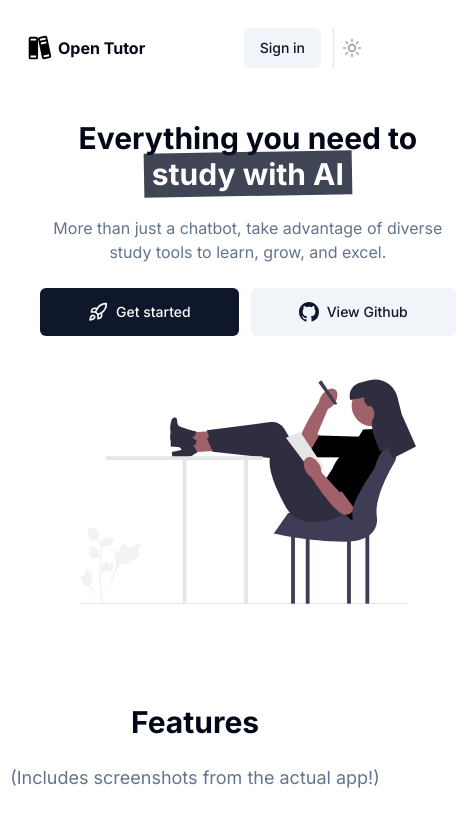
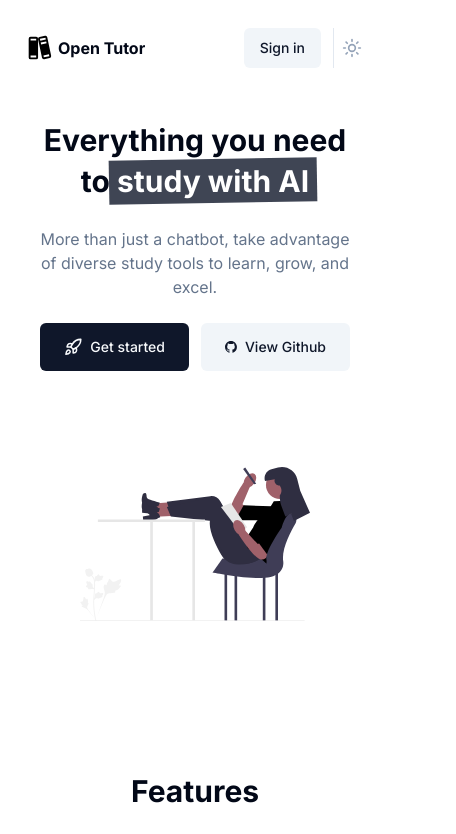
Before and after one commit to kz4killua/open-tutor, a Next.js app in the folder frontend/: page / in a window 390 px wide. Shown: the top 834 px of the page, 456 px wide, since content can reach past the window. Built offline with nearby package versions, Linux system fonts and the light colour scheme.

Commit message:
Fix layout width

```diff
--- a/frontend/src/app/page.tsx
+++ b/frontend/src/app/page.tsx
@@ -112,7 +112,7 @@ function Hero() {
     <section className="grid grid-rows-2 sm:grid-cols-2 sm:grid-rows-1 px-10 mb-10">
 
       <div className="flex flex-col items-center justify-center text-center space-y-6 py-6 md:py-12 lg:py-32">
-        <h1 className="text-3xl md:text-5xl md:leading-tight font-bold">
+        <h1 className="text-3xl leading-snug md:text-5xl md:leading-tight font-bold">
           <span className="dark:text-primary">Everything you need to </span>
           <span className=" relative whitespace-nowrap">
             <span className="absolute bg-primary dark:bg-slate-900 opacity-80 -left-2 -top-1 -bottom-1 -right-2 md:-left-3 md:-top-0 md:-bottom-0 md:-right-3 -rotate-1"></span>
@@ -122,12 +122,12 @@ function Hero() {
         <p className="mt-5 leading-normal text-muted-foreground sm:text-xl sm:leading-8">
           More than just a chatbot, take advantage of diverse study tools to learn, grow, and excel.
         </p>
-        <div className="flex gap-x-3 items-center justify-center">
-          <Button className="px-12 h-12">
+        <div className="grid grid-cols-2 gap-x-3 items-center justify-center">
+          <Button className="px-6 sm:px-12 h-12">
             <Rocket className="w-5 h-5 mr-2" />
             Get started
           </Button>
-          <Button className="px-12 h-12" variant={"secondary"}>
+          <Button className="px-6 sm:px-12 h-12" variant={"secondary"}>
             <svg viewBox="0 0 16 16" className="w-5 h-5 mr-2" fill="currentColor" aria-hidden="true">
               <path d="M8 0C3.58 0 0 3.58 0 8c0 3.54 2.29 6.53 5.47 7.59.4.07.55-.17.55-.38 0-.19-.01-.82-.01-1.49-2.01.37-2.53-.49-2.69-.94-.09-.23-.48-.94-.82-1.13-.28-.15-.68-.52-.01-.53.63-.01 1.08.58 1.23.82.72 1.21 1.87.87 2.33.66.07-.52.28-.87.51-1.07-1.78-.2-3.64-.89-3.64-3.95 0-.87.31-1.59.82-2.15-.08-.2-.36-1.02.08-2.12 0 0 .67-.21 2.2.82.64-.18 1.32-.27 2-.27.68 0 1.36.09 2 .27 1.53-1.04 2.2-.82 2.2-.82.44 1.1.16 1.92.08 2.12.51.56.82 1.27.82 2.15 0 3.07-1.87 3.75-3.65 3.95.29.25.54.73.54 1.48 0 1.07-.01 1.93-.01 2.2 0 .21.15.46.55.38A8.013 8.013 0 0016 8c0-4.42-3.58-8-8-8z" />
             </svg>
@@ -136,7 +136,7 @@ function Hero() {
         </div>
       </div>
 
-      <div className="relative">
+      <div className="relative min-h-40">
         <Image
           src={"/hero-image.svg"}
           alt="Studying with AI"
```
